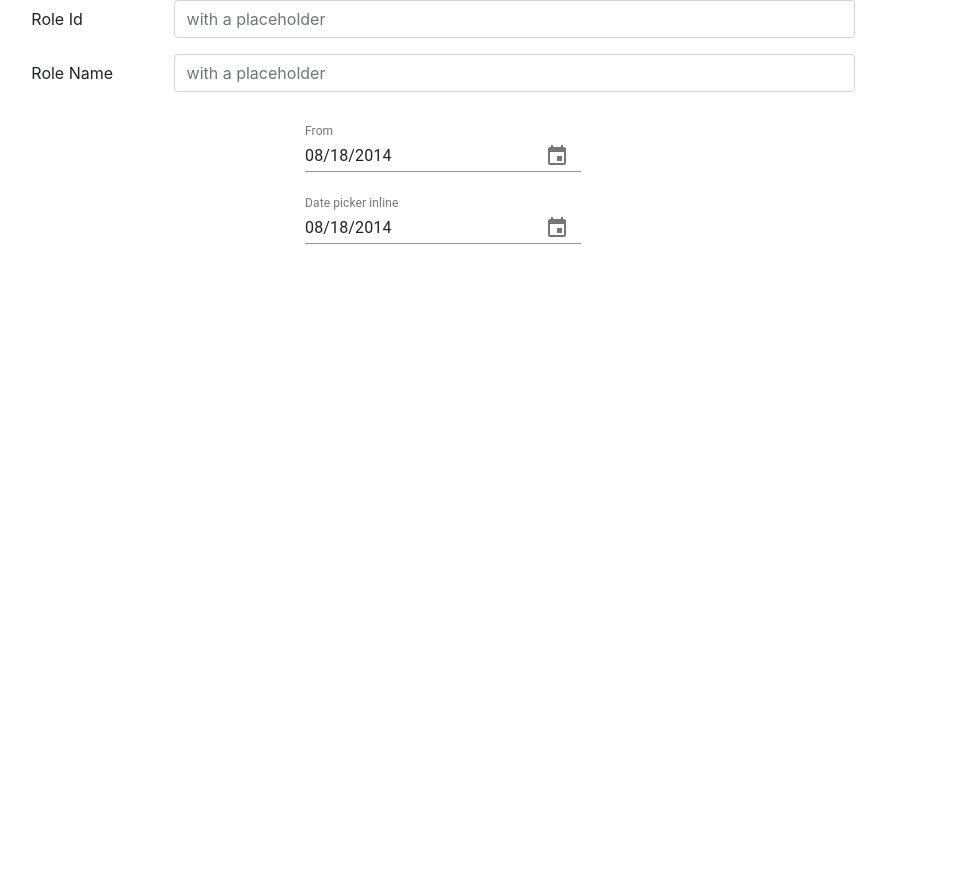
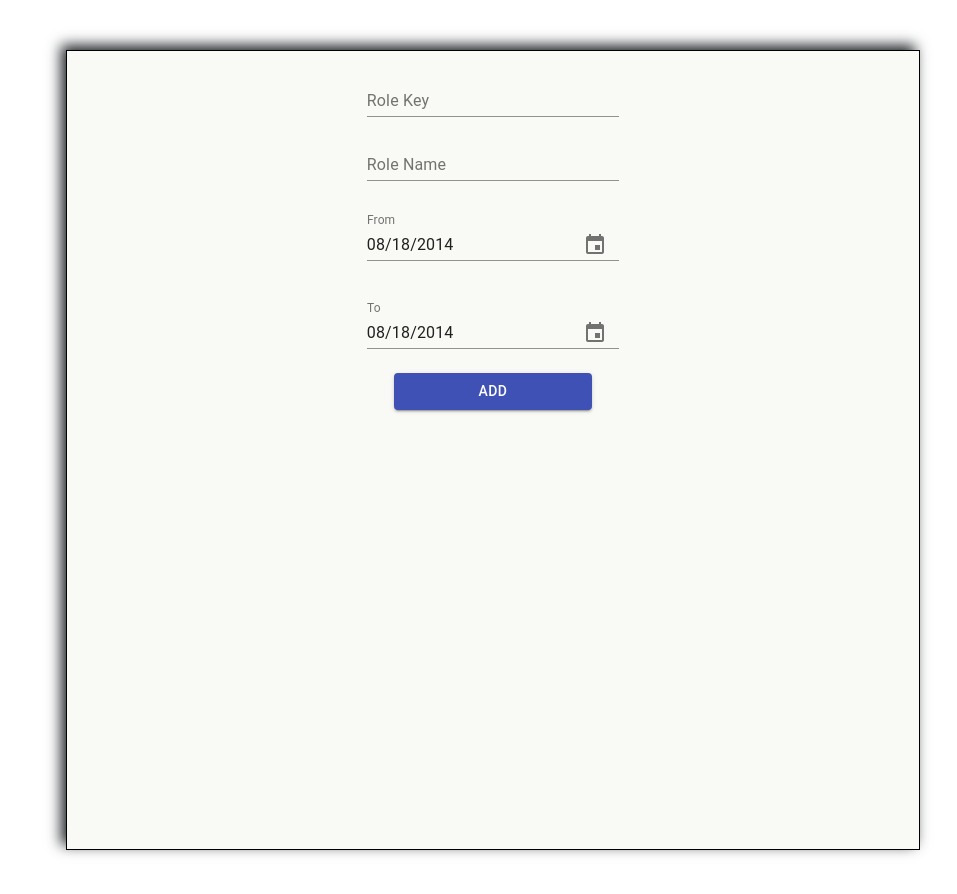
Before and after one commit to furyOO7/employeemanager, a React (Create React App) app: page /page-2 in a window 1280 px wide. Shown: the top 894 px of the page, without its empty margins (197-1154 px from the left). Before the commit the page ends 800 px from the top, so only its background shows below. Built offline with nearby package versions, Linux system fonts and the light colour scheme.

Commit message:
Page 2 code commit

```diff
--- /dev/null
+++ b/db.json
@@ -0,0 +1,81 @@
+{
+  "roles": [
+    {
+      "roleKey": "UI_DEVELOPER",
+      "roleName": "Adarsh Yadav",
+      "from": "Tue Dec 16 2014",
+      "to": "Fri May 22 2015",
+      "id": 1
+    },
+    {
+      "roleKey": "UI_DEVELOPER",
+      "roleName": "Adarsh Yadav",
+      "from": "Tue Dec 16 2014",
+      "to": "Fri May 22 2015",
+      "id": 2
+    },
+    {
+      "roleKey": "UI_DEVELOPER",
+      "roleName": "Adarsh Yadav",
+      "from": "Tue Dec 16 2014",
+      "to": "Fri May 22 2015",
+      "id": 3
+    },
+    {
+      "roleKey": "FS_",
+      "roleName": "Baatu",
+      "from": "Tue Aug 26 2014",
+      "to": "Thu Dec 18 2014",
+      "id": 4
+    },
+    {
+      "roleKey": "FS_",
+      "roleName": "Baatu",
+      "from": "Tue Aug 26 2014",
+      "to": "Thu Dec 18 2014",
+      "id": 5
+    },
+    {
+      "roleKey": "FS_",
+      "roleName": "Baatu",
+      "from": "Tue Aug 26 2014",
+      "to": "Thu Dec 18 2014",
+      "id": 6
+    },
+    {
+      "roleKey": "FS_",
+      "roleName": "Baatu",
+      "from": "Tue Aug 26 2014",
+      "to": "Thu Dec 18 2014",
+      "id": 7
+    },
+    {
+      "roleKey": "wdasd",
+      "roleName": "adasd",
+      "from": "2014-08-18T15:41:54.000Z",
+      "to": "2014-08-18T15:41:54.000Z",
+      "id": 8
+    },
+    {
+      "roleKey": "sss",
+      "roleName": "ss",
+      "from": "2014-08-18T15:41:54.000Z",
+      "to": "2014-08-18T15:41:54.000Z",
+      "id": 9
+    },
+    {
+      "roleKey": "sss",
+      "roleName": "ss",
+      "from": "2014-08-18T15:41:54.000Z",
+      "to": "2014-08-18T15:41:54.000Z",
+      "id": 10
+    },
+    {
+      "roleKey": "as",
+      "roleName": "as",
+      "from": "2014-08-18T15:41:54.000Z",
+      "to": "2014-08-18T15:41:54.000Z",
+      "id": 11
+    }
+  ]
+}
--- a/package.json
+++ b/package.json
@@ -5,10 +5,12 @@
   "dependencies": {
     "@date-io/date-fns": "1.x",
     "@material-ui/core": "^4.11.3",
+    "@material-ui/lab": "^4.0.0-alpha.57",
     "@material-ui/pickers": "^3.3.10",
     "@testing-library/jest-dom": "^5.11.4",
     "@testing-library/react": "^11.1.0",
     "@testing-library/user-event": "^12.1.10",
+    "axios": "^0.21.1",
     "bootstrap": "^4.6.0",
     "date-fns": "^2.20.2",
     "json-server": "^0.16.3",
--- /dev/null
+++ b/src/api/addRolesData.js
@@ -0,0 +1,21 @@
+import axios from 'axios';
+
+const addRolesData = async (postObj) =>{
+        const result = await axios.post('http://localhost:3000/roles', postObj, {
+            headers: {
+                'content-type': 'application/json'
+            }
+        });
+        if(result.status === 201){
+            return {
+                status: result.status,
+                msg:"Role Added Successfully."
+            }
+        }
+        return {
+            status: result.status
+        }
+    }
+
+
+export default addRolesData;
--- a/src/components/AddRoleFormComponent/AddRoleFormComponent.css
+++ b/src/components/AddRoleFormComponent/AddRoleFormComponent.css
@@ -6,3 +6,17 @@
     background-color: aqua;
     height: 1vh
 }
+
+
+.col-lg-8{
+    border: 1px solid black;
+    height: 100vh;
+    background-color: #e9e8dd45;
+    padding: 10px;
+    margin: 50px;
+    box-shadow: -5px -5px 13px;
+}
+
+input.form-control{
+    width: 33%
+}
--- a/src/components/AddRoleFormComponent/AddRoleFormComponent.js
+++ b/src/components/AddRoleFormComponent/AddRoleFormComponent.js
@@ -1,45 +1,114 @@
-import React,{use} from 'react';
-import { Col, Button, Form, FormGroup, Label, Input, FormText, Container, Row } from 'reactstrap';
+import React, { useState } from 'react';
+import { Col, Container, Row } from 'reactstrap';
+import { Button, Snackbar} from '@material-ui/core';
+import MuiAlert from '@material-ui/lab/Alert';
 import Grid from '@material-ui/core/Grid';
 import DateFnsUtils from '@date-io/date-fns';
 import {
     MuiPickersUtilsProvider,
-    KeyboardTimePicker,
     KeyboardDatePicker,
 } from '@material-ui/pickers';
 
+import addRolesData from '../../api/addRolesData';
 
 import './AddRoleFormComponent.css';
+import { makeStyles } from '@material-ui/core/styles';
+import TextField from '@material-ui/core/TextField';
+
+const useStyles = makeStyles((theme) => ({
+    root: {
+        '& > *': {
+            margin: theme.spacing(1),
+            width: '25ch',
+        },
+        display: "flex",
+        flexDirection: "column",
+        alignItems: "center"
+    },
+}));
+
+function Alert(props) {
+    return <MuiAlert elevation={6} variant="filled" {...props} />;
+  }
 
 const AddRoleFormComponent = () => {
-    const [selectedDate, setSelectedDate] = React.useState(new Date('2014-08-18T21:11:54'));
+    const classes = useStyles();
 
-  const handleDateChange = (date) => {
-    setSelectedDate(date);
+    const [fromDate, setFromDate] = useState(new Date('2014-08-18T21:11:54'));
+    const [toDate, setToDate] = useState(new Date('2014-08-18T21:11:54'));
+    const [key, setKey] = useState('');
+    const [name, setName] = useState('');
+    const [open, setOpen] = React.useState(false);
+
+    const showSuccessMsg = () => {
+        setOpen(true);
     };
+
+    const handleClose = (event, reason) => {
+        if (reason === 'clickaway') {
+          return;
+        }
+
+        setOpen(false);
+      };
+
+
+    const handleFromDateChange = (date) => {
+        let modifiedDate = new Date(date);
+        setFromDate(modifiedDate.toDateString());
+    };
+
+    const handleToDateChange = (date) => {
+        let modifiedDate = new Date(date);
+        setToDate(modifiedDate.toDateString());
+    };
+
+    const onKeyChangeOnhandler = (e) => {
+        setKey(e.target.value);
+    }
+    const onNameChangeHandler = (e) => {
+        setName(e.target.value);
+    }
+
+    const onSubmitHandler = async () => {
+        console.log(key, name, toDate, fromDate, 'oooo');
+        let postObj = {
+            "roleKey": key,
+            "roleName": name,
+            "from": fromDate,
+            "to": toDate
+        }
+        const result = await addRolesData(postObj);
+        if(result.status === 201){
+            showSuccessMsg();
+        }
+    }
+
     return (
 
         <Container fluid={true}>
             <Row>
                 <Col lg={2}>
                 </Col>
+                <Snackbar open={open} autoHideDuration={3000} onClose={handleClose}>
+                    <Alert onClose={handleClose} severity="success">
+                        Role Added Successfully
+                </Alert>
+                </Snackbar>
+                <Col lg={8}>
+                    <form
 
-                <Col lg={8}>
-                    <Form>
-                        <FormGroup row>
-                            <Label for="exampleEmail" sm={2}>Role Id</Label>
-                            <Col sm={10}>
-                                <Input type="email" name="email" id="exampleEmail" placeholder="with a placeholder" />
-                            </Col>
-                        </FormGroup>
-                        <FormGroup row>
-                            <Label for="exampleEmail" sm={2}>Role Name</Label>
-                            <Col sm={10}>
-                                <Input type="email" name="email" id="exampleEmail" placeholder="with a placeholder" />
-                            </Col>
-                        </FormGroup>
-                    </Form>
-                </Col>
+                        className={classes.root} noValidate autoComplete="off">
+                        <TextField
+                            onChange={(e) => onKeyChangeOnhandler(e)}
+                            id="standard-basic"
+                            label="Role Key"
+                            value={key}
+                        />
+
+                        <TextField id="standard-basic" label="Role Name"
+                            onChange={onNameChangeHandler}
+                        />
                         <MuiPickersUtilsProvider utils={DateFnsUtils}>
                             <Grid container justify="space-around">
                                 <KeyboardDatePicker
@@ -49,8 +118,8 @@ const AddRoleFormComponent = () => {
                                     margin="normal"
                                     id="date-picker-inline"
                                     label="From"
-                            value={selectedDate}
-                            onChange={handleDateChange}
+                                    value={fromDate}
+                                    onChange={handleFromDateChange}
                                     KeyboardButtonProps={{
                                         'aria-label': 'change date'
                                     }}
@@ -65,21 +134,24 @@ const AddRoleFormComponent = () => {
                                     format="MM/dd/yyyy"
                                     margin="normal"
                                     id="To"
-                            label="Date picker inline"
-                            value={selectedDate}
-                            onChange={handleDateChange}
+                                    label="To"
+                                    value={toDate}
+                                    onChange={handleToDateChange}
                                     KeyboardButtonProps={{
                                         'aria-label': 'change date'
                                     }}
                                 />
                             </Grid>
                         </MuiPickersUtilsProvider>
+                        <Button variant="contained" color="primary" onClick={onSubmitHandler}>
+                            Add
+                        </Button>
+                    </form>
+                </Col>
                 <Col lg={2}>
                 </Col>
             </Row>
         </Container>
-
-
     );
 }
 
```
Also changed, not shown: 1 other file (tests, documents, lock files or other folders). Lines whose indentation alone changed are shown as unchanged.
